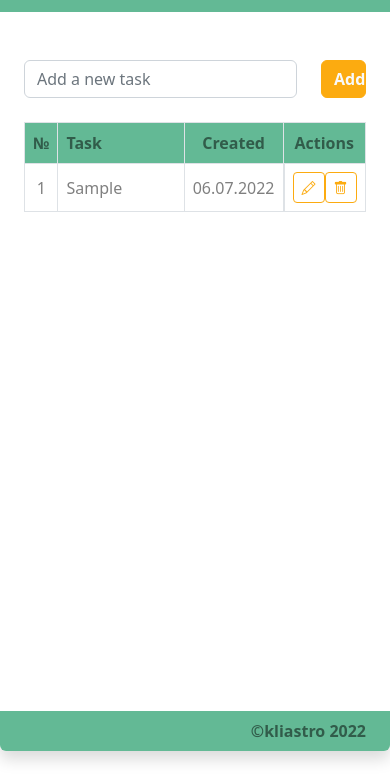
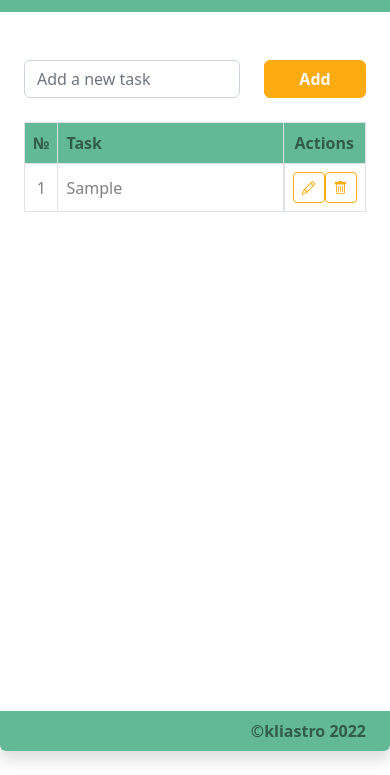
Before and after one commit to kliastro13/To-Do-list, a website built with Vite: page index.html in a window 390 px wide. Both pictures are taken after typing "Sample" into the empty fields and a click on the button "Add". Shown: the part 69-844 px from the top of the page. Built offline with nearby package versions, Linux system fonts and the light colour scheme.

Commit message:
Updated UI for mobile.

```diff
--- a/index.html
+++ b/index.html
@@ -25,7 +25,7 @@
 
       <main class="container p-4">
         <div class="row m-0 mb-4">
-          <div class="col-10 m-0 ps-0">
+          <div class="col-8 col-sm-10 m-0 ps-0">
             <input
               type="text"
               class="form-control"
@@ -41,7 +41,7 @@
               <option value="Remember"></option>
             </datalist>
           </div>
-          <div class="col-2 pe-0">
+          <div class="col-4 col-sm-2 pe-0">
             <button
               type="button"
               class="btn btn-danger w-100 fw-bold text-light"
@@ -60,7 +60,7 @@
               <tr>
                 <th class="col-1">№</th>
                 <th class="col-9 text-start">Task</th>
-                <th class="col-1">Created</th>
+                <th class="col-1 created">Created</th>
                 <th class="col-1">Actions</th>
               </tr>
             </thead>
--- a/js/modules/ListElement.js
+++ b/js/modules/ListElement.js
@@ -19,7 +19,7 @@ class ListElement {
     } else {
       tableRow.innerHTML += `<td class="text-start" id="${this.id}-value">${this.value}</td>`;
     }
-    tableRow.innerHTML += `<td>${this.date}</td>`;
+    tableRow.innerHTML += `<td class="created">${this.date}</td>`;
     tableRow.innerHTML += `<td class="text-danger d-flex justify-content-evenly">${buildBtn(
       this.id
     )}</td>`;
--- a/scss/custom.scss
+++ b/scss/custom.scss
@@ -14,3 +14,10 @@ $danger: #fcab10;
   text-align: center;
   display: none;
 }
+
+@media screen and (max-width: 576px) {
+  .created,
+  .number {
+    display: none;
+  }
+}
```
